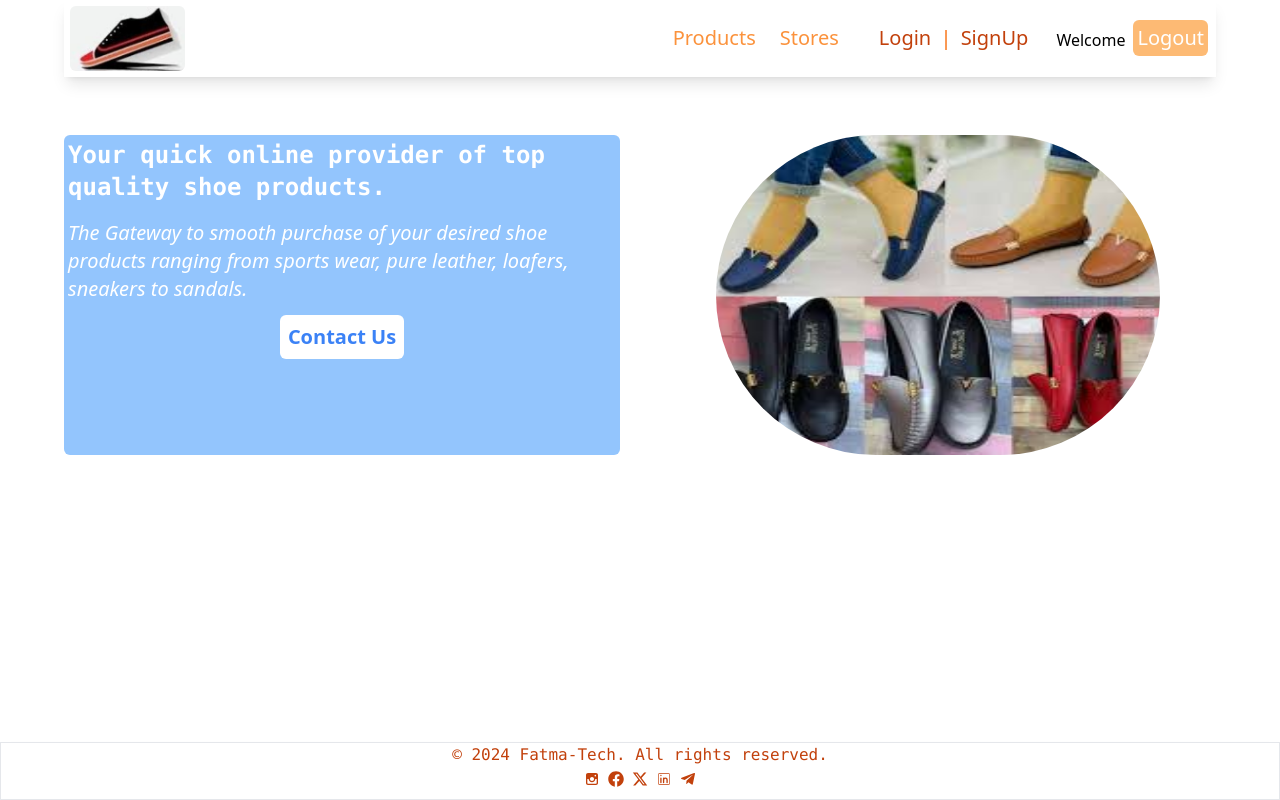
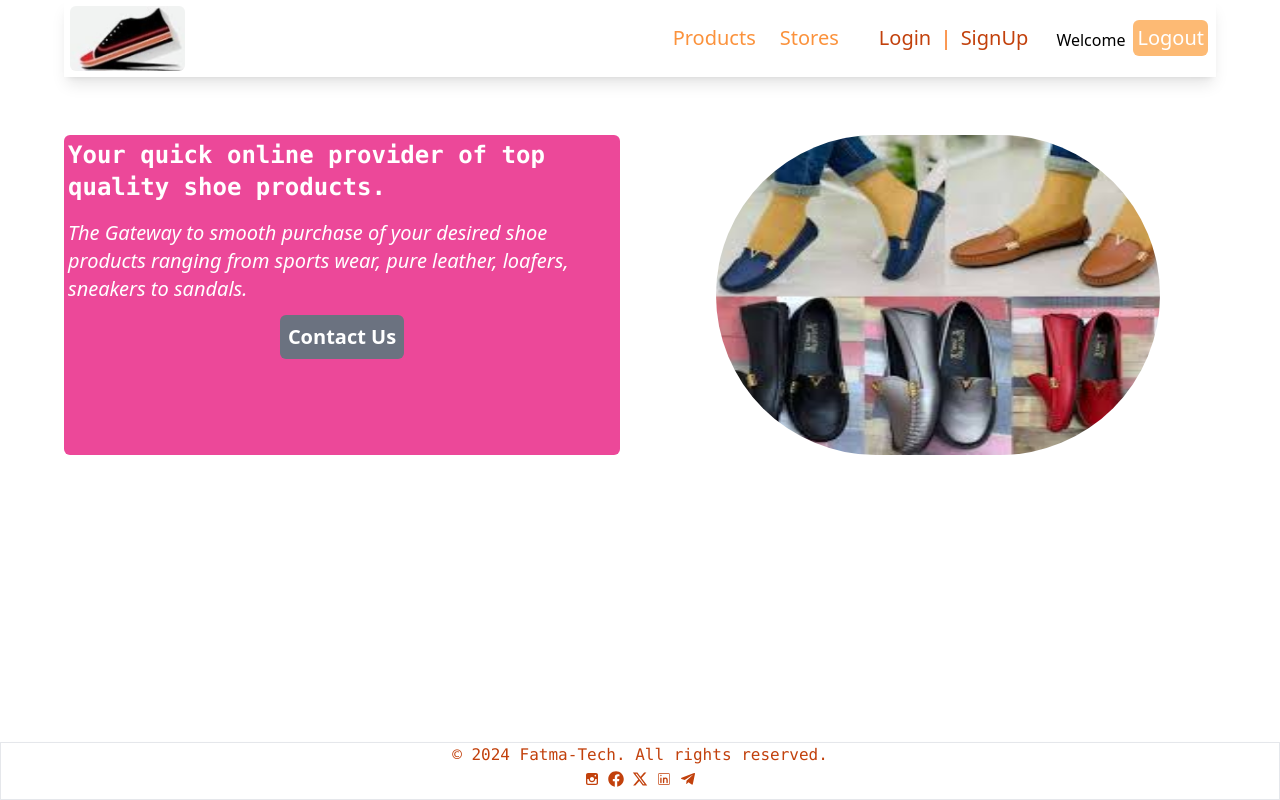
Before and after one commit to asnganje/shoeStoreFrontEnd, a React (Vite) app: page / in a window 1280 px wide. Built offline with nearby package versions, Linux system fonts and the light colour scheme.

Commit message:
Modify home color

```diff
--- a/src/components/Home.jsx
+++ b/src/components/Home.jsx
@@ -3,7 +3,7 @@ import shoeTypes from '../assets/shoegroup.png'
 const Home = () => {
     return (
             <div className="flex flex-col lg:flex-row sm:gap-[5vh] sm:my-[5%] gap-[5vh] justify-between bg-white">
-                <div className="flex flex-col w-[100%] gap-[1vh]  bg-blue-300 rounded-md">
+                <div className="flex flex-col w-[100%] gap-[1vh]  bg-pink-500 rounded-md">
                     <h2 className="text-white text-2xl font-bold font-mono p-1">
                         Your quick online provider of top quality shoe products.
                     </h2>
@@ -11,7 +11,7 @@ const Home = () => {
                         The Gateway to smooth purchase of your desired shoe products ranging from sports wear, pure leather, loafers, sneakers to sandals.
                     </p>
                     <div className='flex items-center justify-center'>
-                        <button className="text-blue-500 mb-[5%] bg-white rounded-md text-xl font-bold p-2">Contact Us</button>
+                        <button className= "mb-[5%] bg-gray-500 text-white rounded-md text-xl font-bold p-2">Contact Us</button>
                     </div>
                 </div>
                     <div className="w-[100%] flex items-center justify-center">
```
